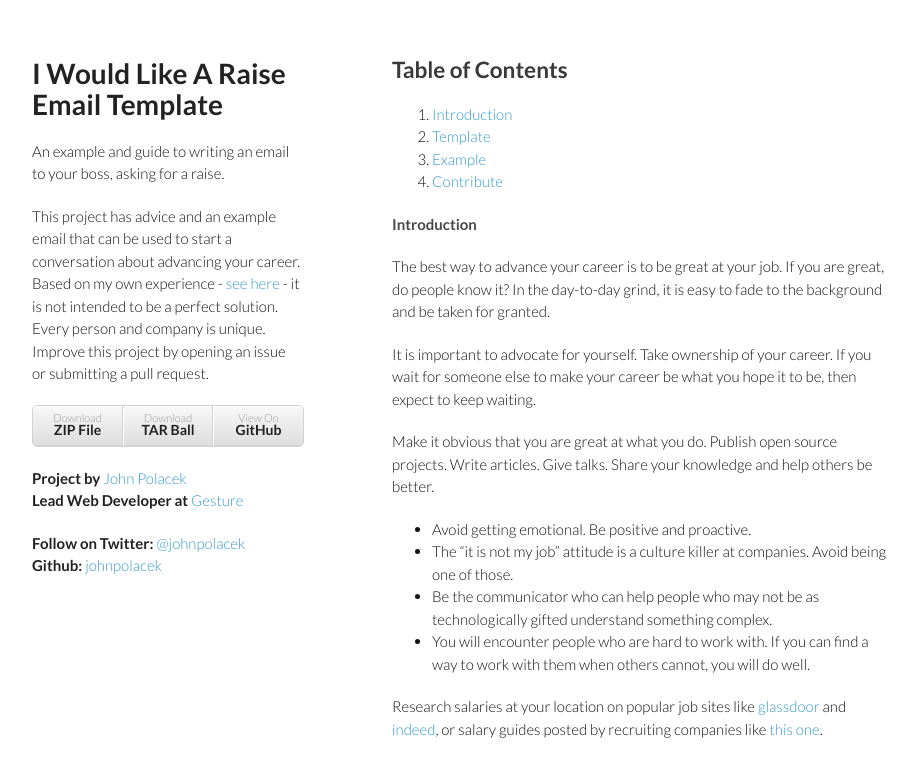
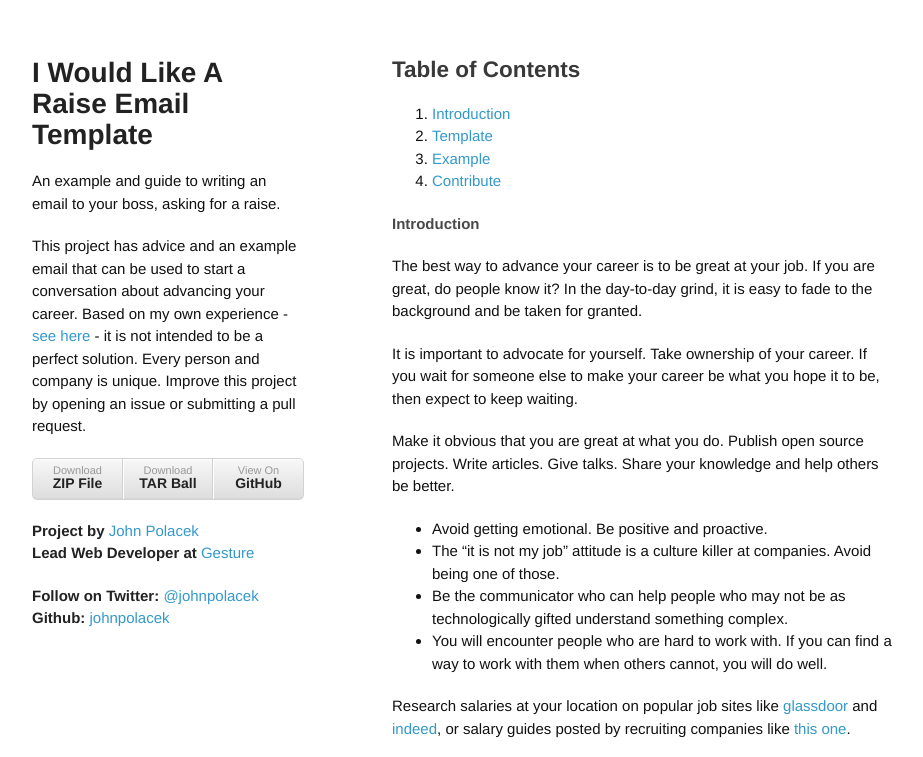
Before and after one commit to brianjking/I-Would-Like-A-Raise-Email-Template, a plain HTML site: page index.html in a window 1280 px wide. Shown: the top 757 px of the page, without its empty margins (178-1101 px from the left). Drawn offline with Linux system fonts and the light colour scheme.

Commit message:
change font

```diff
--- a/stylesheets/styles.css
+++ b/stylesheets/styles.css
@@ -2,7 +2,7 @@
 
 body {
   padding:50px;
-  font:15px/1.5 Lato, "Helvetica Neue", Helvetica, Arial, sans-serif;
+  font:15px/1.5 "HelveticaNeue-Light", "Helvetica Neue Light", "Helvetica Neue", Helvetica, Arial, "Lucida Grande", sans-serif;
   color:#111;
   font-weight:300;
 }
```
